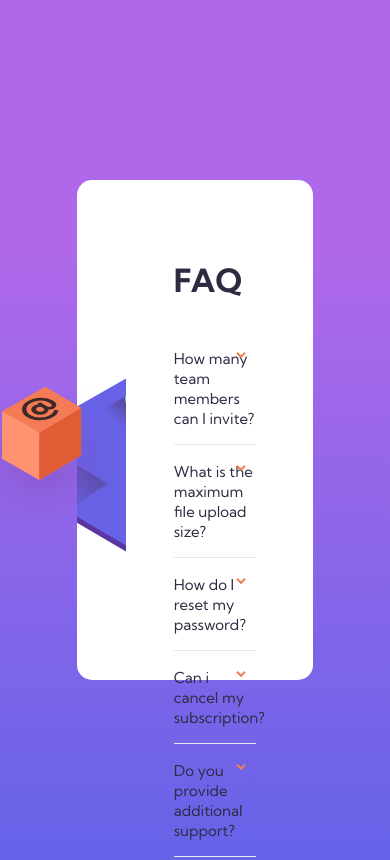
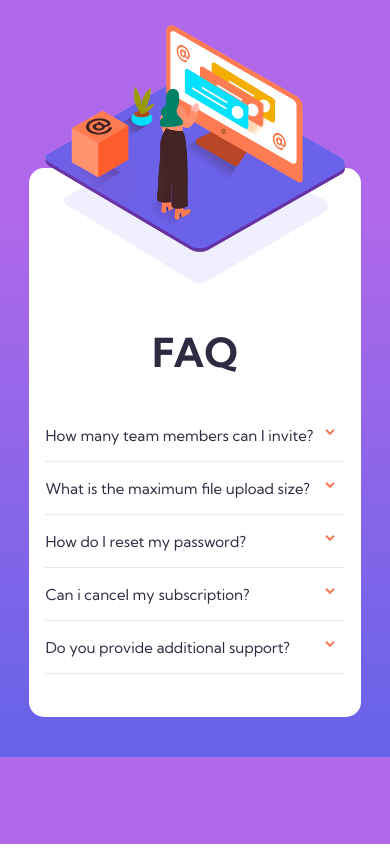
Before and after one commit to camatta/faq-fedmentor, a plain HTML site: page index.html in a window 390 px wide. Drawn offline with Linux system fonts and the light colour scheme.

Commit message:
implementação responsivo

```diff
--- a/index.html
+++ b/index.html
@@ -19,40 +19,52 @@
                 <img src="images/illustration-box-desktop.svg" alt="Box @">
             </div>
         </div>
+        <div class="img-mobile">
+            <img src="images/illustration-woman-online-mobile.png">
+        </div>
         <div class="text-right">
             <div class="faq-title">
                 <h1>FAQ</h1>
             </div>
             <div class="faq-content">
                 <div class="pergunta">
+                    <div class="inner-pergunta">
                         <input type="radio" name="accordion" id="accordion-1"/>
                         <label for= "accordion-1">How many team members can I invite?</label>
                         <div class="resposta">
                             <p>Lorem Ipsum...</p>
                         </div>
                     </div>
+                </div>
                 <div class="pergunta">
+                    <div class="inner-pergunta">
                         <input type="radio" name="accordion" id="accordion-2"/>
                         <label for= "accordion-2">What is the maximum file upload size?</label>
                         <div class="resposta">
                             <p>No more than 2GB. All files in your account must fit your alloted storage space.</p>
                         </div>
                     </div>
+                </div>
                 <div class="pergunta">
+                    <div class="inner-pergunta">
                         <input type="radio" name="accordion" id="accordion-3"/>
                         <label for= "accordion-3">How do I reset my password?</label>
                         <div class="resposta">
                             <p>Lorem Ipsum...</p>
                         </div>
                     </div>
+                </div>
                 <div class="pergunta">
+                    <div class="inner-pergunta">
                         <input type="radio" name="accordion" id="accordion-4"/>
                         <label for= "accordion-4">Can i cancel my subscription?</label>
                         <div class="resposta">
                             <p>Lorem Ipsum...</p>
                         </div>
                     </div>
+                </div>
                 <div class="pergunta">
+                    <div class="inner-pergunta">
                         <input type="radio" name="accordion" id="accordion-5"/>
                         <label for= "accordion-5">Do you provide additional support?</label>
                         <div class="resposta">
@@ -62,6 +74,7 @@
                 </div>
             </div>
         </div>
+    </div>
 
 </body>
 </html>
--- a/style.css
+++ b/style.css
@@ -1,3 +1,5 @@
+ /* Geral */
+
 * {
     font-family: 'Kumbh Sans', sans-serif;
 }
@@ -24,6 +26,10 @@ body {
     margin: auto;
     display: flex;
     border-radius: 15px;
+}
+
+.img-mobile {
+    display: none;
 }
 
 .imagens-left,
@@ -78,10 +84,14 @@ body {
 
 .pergunta {
     border-bottom: 1px solid #e8e8e8;
-    width: 90%;
+    width: 95%;
     position: relative;
     padding-bottom: 1rem;
     margin-bottom: 1rem;
+}
+
+.inner-pergunta {
+    width: 90%;
 }
 
 .pergunta input {
@@ -141,3 +151,96 @@ body {
     -ms-transition: transform 0.3s ease-in-out;
     transition: transform 0.3s ease-in-out;
 }
+
+/* Responsive */
+
+@media only screen and (max-width: 769px) {
+
+    body {
+        height: auto;
+        overflow: unset;
+    }
+
+    .card-principal {
+        width: 50%;
+        height: auto;
+        margin-top: 10rem;
+        margin-bottom: 2rem;
+        display: grid;
+        padding: 1rem;
+        background-image: url(images/bg-pattern-mobile.svg);
+        background-size: 80%;
+        background-repeat: no-repeat;
+        position: relative;
+        background-position-y: 0rem;
+        background-position-x: center;
+    }
+
+    .imagens-left {
+        display: none;
+    }
+
+    .text-right {
+        width: 100%;
+        padding: 0;
+    }
+
+    .faq-title h1 {
+        text-align: center;
+        margin-top: 9rem;
+        font-size: 2.5rem;
+    }
+
+    .pergunta {
+        width: 100%;
+    }
+
+    .pergunta label:hover {
+        color: #2d2b41;
+    }
+
+    .resposta p {
+        line-height: 1.5;
+    }
+
+    .img-mobile {
+        display: block;
+        position: relative;
+    }
+
+    .img-mobile img {
+        position: absolute;
+        top: -10rem;
+        width: 100%;
+    }
+
+    .faq-title {
+        margin-top: 5rem;
+    }
+}
+
+@media only screen and (max-width: 600px) {
+    .card-principal {
+        width: 80%;
+    }
+}
+
+@media only screen and (max-width: 376px) {
+    .img-mobile img {
+        top: -9rem;
+    }
+
+    .faq-title h1 {
+        margin-top: 7rem;
+    }
+}
+
+@media only screen and (max-width: 321px) {
+    .img-mobile img {
+        top: -8rem;
+    }
+
+    .faq-title h1 {
+        margin-top: 6rem;
+    }
+}
```
Also changed, not shown: images/illustration-woman-online-mobile.png (added). Lines whose indentation alone changed are shown as unchanged.
